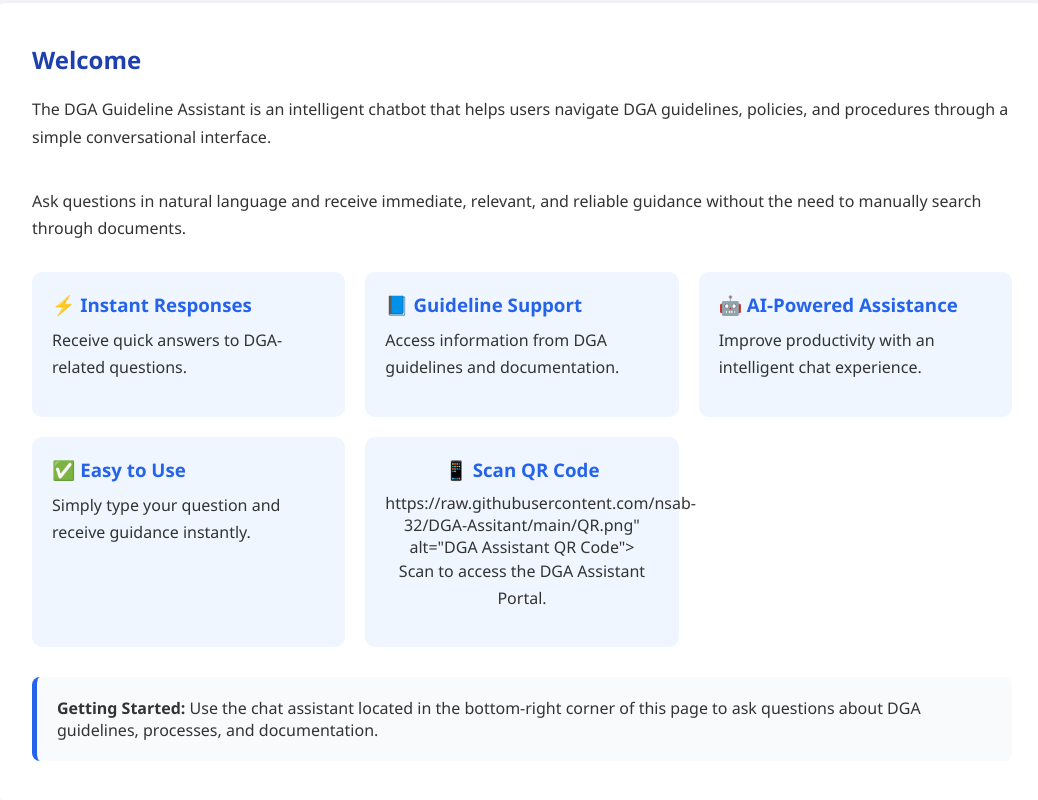
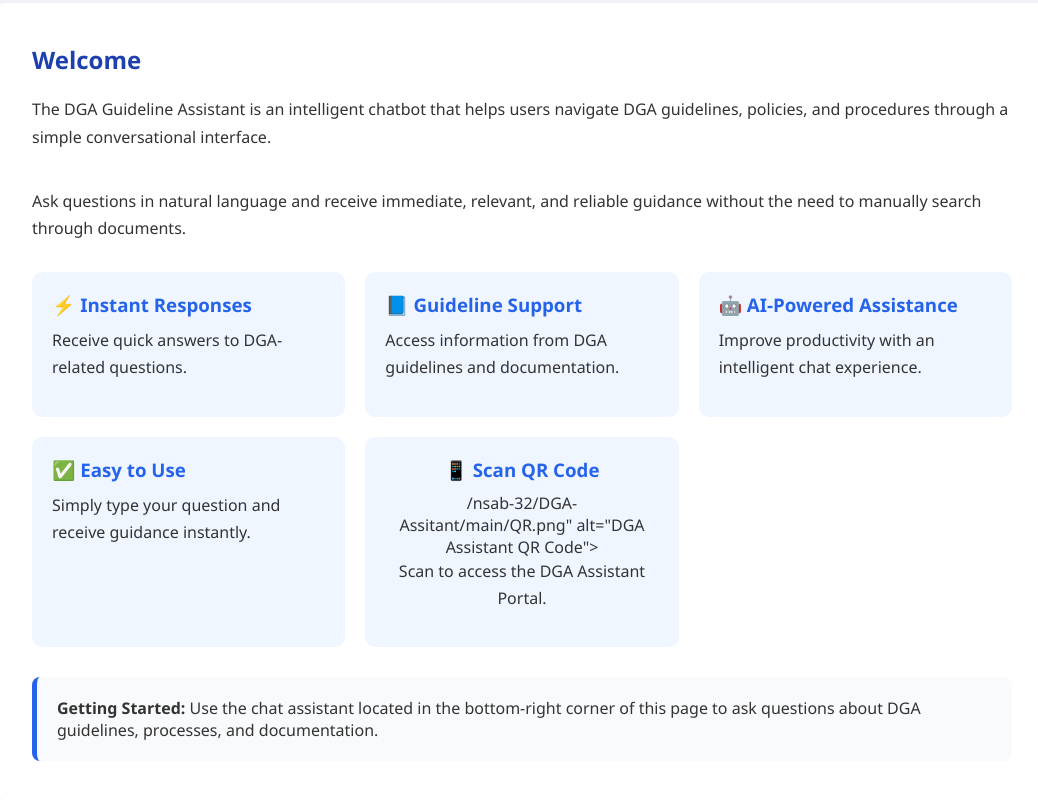
Before and after one commit to nsab-32/DGA-Assistant, a plain HTML site: page index.html in a window 1280 px wide. Shown: the part 326-1126 px from the top of the page, without its empty margins (118-1156 px from the left). Drawn offline with Linux system fonts and the light colour scheme.

Commit message:
Update index.html

```diff
--- a/index.html
+++ b/index.html
@@ -163,8 +163,8 @@
             <div class="feature-box qr-box">
                         <h3>📱 Scan QR Code</h3>
 
-                       https://raw.githubusercontent.com/nsab-32/DGA-Assitant/main/QR.png"
-                            alt="DGA Assistant QR Code">
+                        /nsab-32/DGA-Assitant/main/QR.png"
+                              alt="DGA Assistant QR Code">
 
                         <p>Scan to access the DGA Assistant Portal.</p>
             </div>
```
